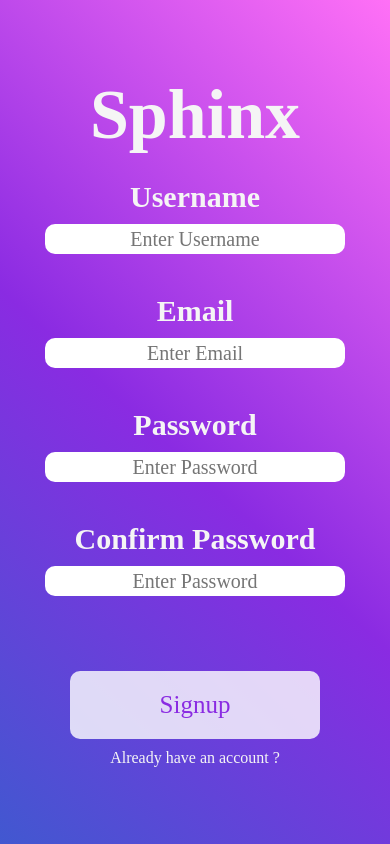
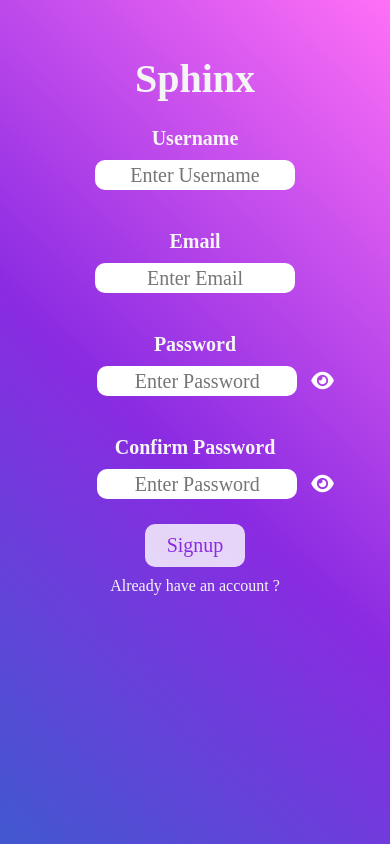
Before and after one commit to SphinxQuiz/Sphinx-Frontend, a PHP site: page /signup.php in a window 390 px wide. Run offline with PHP 8.4, Linux system fonts and the light colour scheme; some web fonts are replaced.

Commit message:
css fix + hide password

```diff
--- a/css/sign-form.css
+++ b/css/sign-form.css
@@ -9,6 +9,7 @@
 }
 
 .form-input {
+  white-space: nowrap;
   width: 300px;
   height: 30px;
   font-size: 20px;
@@ -34,3 +35,44 @@ a {
   color: whitesmoke;
   text-decoration: none;
 }
+
+.hideButton{
+  border: none;
+  background-color: transparent;
+  filter: brightness(0) invert(1);
+}
+.passInput{
+  margin-left: 41px;
+}
+
+.fa-eye{
+  margin-left: 10px;
+  color: whitesmoke;
+  font-size: 20px;
+}
+
+@media only screen and (max-width: 1000px) {
+  .form-submit {
+    margin-top: 10px;
+  }
+  .logo-index{
+    font-size: 40px;
+  }
+
+}
+
+@media only screen and (max-width: 400px) {
+
+  .form-input {
+    width: 200px;
+    font-size: 20px;
+  }
+  .form-label {
+    font-size: 20px;
+  }
+  .form-submit{
+    width: 100px;
+    font-size: 20px;
+    padding: 10px;
+  }
+}
--- a/css/style.css
+++ b/css/style.css
@@ -5,6 +5,18 @@
   padding: 0;
   box-sizing: border-box;
   font-family: "Hubballi";
+
+
+
+}
+
+.noselect{
+  -webkit-touch-callout: none; /* iOS Safari */
+  -webkit-user-select: none; /* Safari */
+   -khtml-user-select: none; /* Konqueror HTML */
+     -moz-user-select: none; /* Old versions of Firefox */
+      -ms-user-select: none; /* Internet Explorer/Edge */
+          user-select: none; /* Non-prefixed version, currently*/
 }
 
 body {
@@ -102,4 +114,7 @@ body {
 
     width: 80%;
   }
+  .alert {
+    padding: 10px;
+  }
 }
--- a/js/signup.js
+++ b/js/signup.js
@@ -5,10 +5,36 @@ const email = document.getElementById("emailInput")
 const password = document.getElementById("passwordInput")
 const passwordConfirm = document.getElementById("confirmPasswordInput")
 
+let password1Show = false
+let password2Show = false
+
 
 
 const urlSignup = apiUrl + "/api/auth/signup";
 
+function passwordReveal(secondOne){
+    if(secondOne){
+        if(password2Show == false){
+            passwordConfirm.type ="text"
+        }
+        else if (password2Show == true){
+            passwordConfirm.type = "password"
+        }
+        password2Show = !password2Show
+
+    }
+    else {
+        if(password1Show == false){
+            password.type ="text"
+        }
+        else if (password1Show == true){
+            password.type = "password"
+        }
+        password1Show = !password1Show
+
+    }
+
+}
 
 function signup(){
     if(!username.value || !email.value || !password.value || !passwordConfirm.value){
--- a/js/trivial-api.js
+++ b/js/trivial-api.js
@@ -52,7 +52,11 @@ async function displayData() {
 
         id = r.id
 
-        categorie_label.innerText = "Categorie: " + r.category;
+        categorie_label.innerText = "Categorie - " + r.category;
+
+        if(r.category == "Entertainment: Video Games" || r.category == "Entertainment: Musicals & Theatres" || r.category == "Entertainment: Music" || r.category == "Entertainment: Television" ){
+          buttonNoTranslate()
+        }
 
         difficulty = r.difficulty
         difficulty_tag_label.innerText = "Difficulty: " + difficulty;
@@ -68,6 +72,12 @@ async function displayData() {
       xhr.send()
 
 
+}
+
+function buttonNoTranslate(){
+  for (let b of buttons) {
+    b.classList.add("notranslate")
+  }
 }
 
 function buttonFill(type) {
--- a/leaderboard.php
+++ b/leaderboard.php
@@ -34,9 +34,10 @@
                 <table id="tableId">
                     <thead>
                         <tr>
-                            <th>Rank</th>
+                            <th >Rank</th>
+                            <th class="notranslate">Score</th>
                             <th>Username</th>
-                            <th>Ratio</th>
+                            <th class="notranslate">Ratio</th>
                             <th>Max streak</th>
                         </tr>
                     </thead>
--- a/quiz.php
+++ b/quiz.php
@@ -40,15 +40,15 @@
 
 
 
-    <h2 id="question"></h2>
+    <h2 id="question" class="noselect"></h2>
       <h3 id="categorie"></h3>
       <h4 id="difficulty-tag"></h4>
       <div class="centered">
         <button id="next-question" onclick="location.reload();">Next question</button>
       </div>
       <div class="centered button-div">
-        <div id="ligne1" class="ligne"><button class="quiz-button hoverScale-up">Reponse A</button><button class="quiz-button hoverScale-up">Reponse B</button></div>
-        <div id="ligne2" class="ligne"><button class="quiz-button hoverScale-up">Reponse A</button><button class="quiz-button hoverScale-up">Reponse B</button></div>
+        <div id="ligne1" class="ligne"><button class="quiz-button hoverScale-up noselect">Reponse A</button><button class="quiz-button hoverScale-up noselect">Reponse B</button></div>
+        <div id="ligne2" class="ligne"><button class="quiz-button hoverScale-up noselect">Reponse A</button><button class="quiz-button hoverScale-up noselect">Reponse B</button></div>
       </div>
     </div>
     <div id ="loading-div" class="gif-div">
--- a/signup.php
+++ b/signup.php
@@ -38,13 +38,17 @@
             </div>
             <div class="form-item">
                 <h1 class="form-label">Password</h1>
-                <input id = "passwordInput" class="form-input"type="text" placeholder="Enter Password" name="password" required>
+                <input id = "passwordInput" class="form-input passInput" type="password"  placeholder="Enter Password" name="password" required>
+                <button class="hideButton" type="button" onclick ="passwordReveal(false)" ><i class="fa-solid fa-eye"></i></button>
+
             </div>
 
             <div class="form-item">
                 <h1 class="form-label">Confirm Password</h1>
-                <input id = "confirmPasswordInput" class="form-input"type="text" placeholder="Enter Password" name="confirm_password" required>
-            </div>
+                <input id = "confirmPasswordInput" class="form-input passInput" type="password" placeholder="Enter Password" name="confirm_password" required>
+                <button class="hideButton" type="button" onclick ="passwordReveal(true)" ><i class="fa-solid fa-eye"></i></button>
+
+              </div>
         </div>
       </form>
       <button class = "form-submit hoverScale-up" onclick="signup()" >Signup</button>
```
Also changed, not shown: css/leaderboard.css (+9 -1 lines), css/profile.css (+13 -4 lines), js/leaderboard.js (+6 -1 lines), js/login.js (+13 -0 lines), login.php (+4 -3 lines), profile.php (+6 -3 lines), 4 other files.
